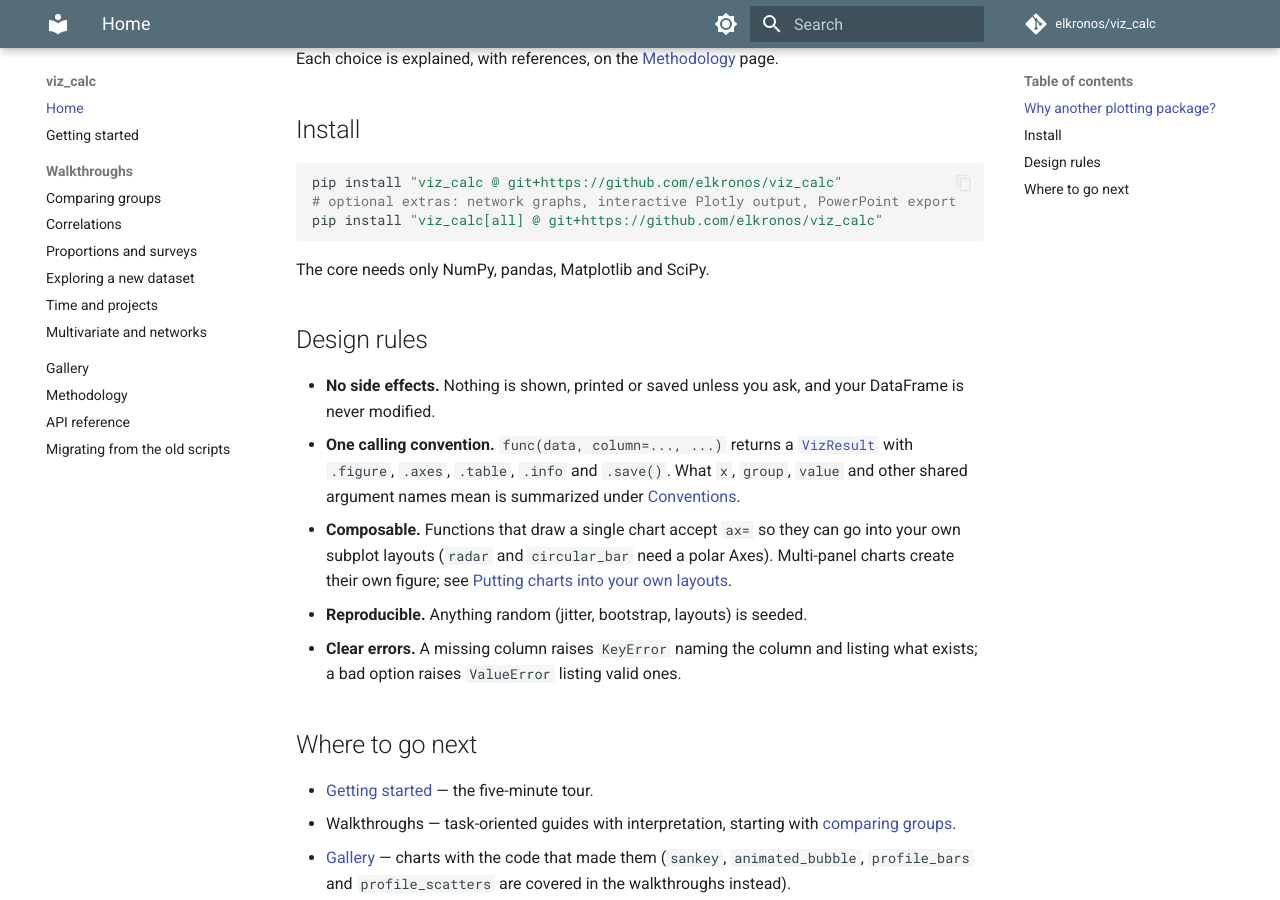
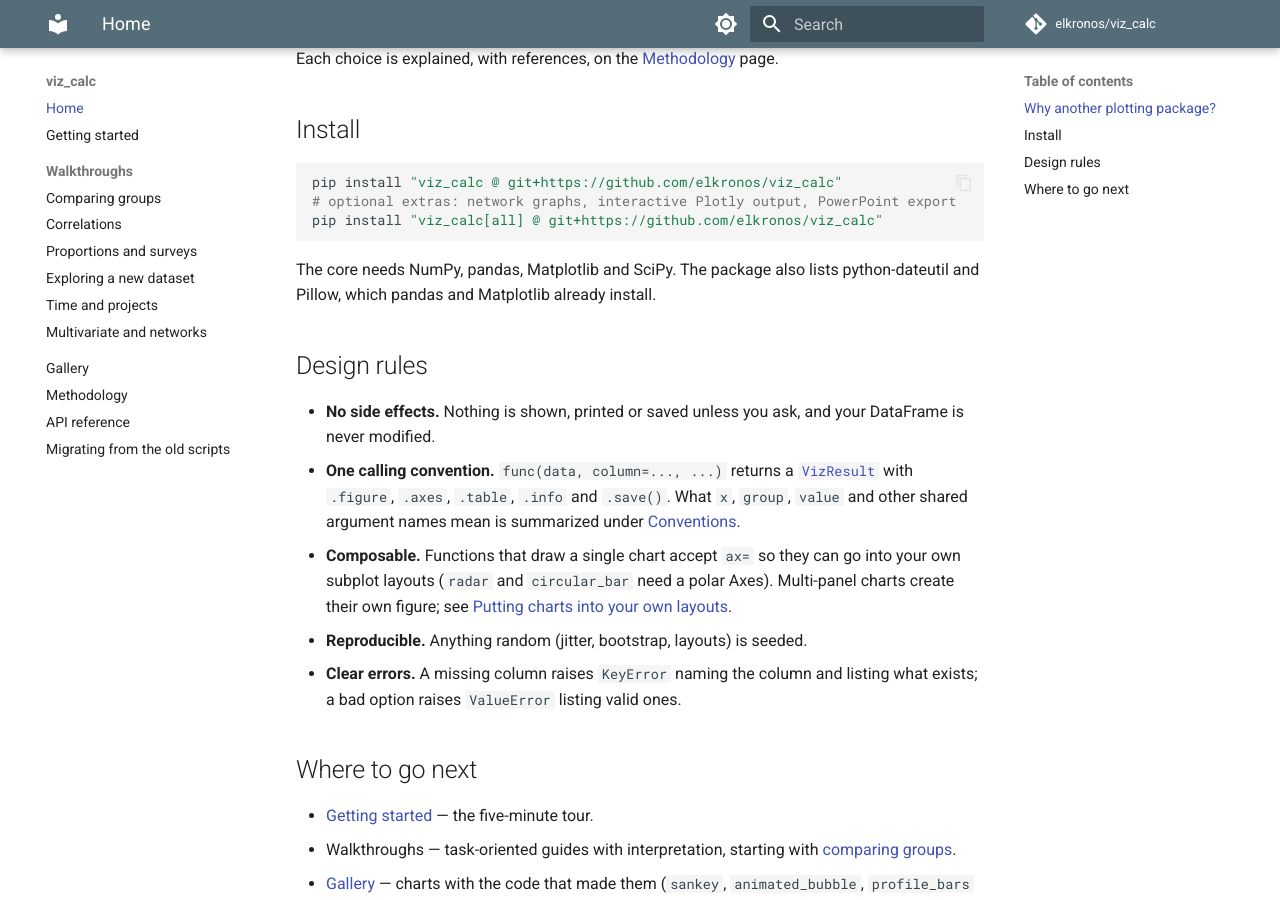
Before and after one commit to elkronos/viz_calc, an MkDocs documentation site: the page built from docs/index.md, in a window 1280 px wide and 900 px high, scrolled down 1785 px. Built offline with MkDocs 1.6.1 and Material for MkDocs 9.7.7, drawn with Linux system fonts in a browser that asks for light colours; comment, search, counter and statistics services are not loaded.

Commit message:
Name python-dateutil and Pillow on the README and home page
pyproject.toml lists both as dependencies, and the README is the PyPI
description. The sentence now matches Getting started.

````diff
--- a/docs/index.md
+++ b/docs/index.md
@@ -46,7 +46,8 @@ pip install "viz_calc @ git+https://github.com/elkronos/viz_calc"
 pip install "viz_calc[all] @ git+https://github.com/elkronos/viz_calc"
 ```
 
-The core needs only NumPy, pandas, Matplotlib and SciPy.
+The core needs NumPy, pandas, Matplotlib and SciPy. The package also lists
+python-dateutil and Pillow, which pandas and Matplotlib already install.
 
 ## Design rules
 
````
Also changed, not shown: README.md (+3 -1 lines).
